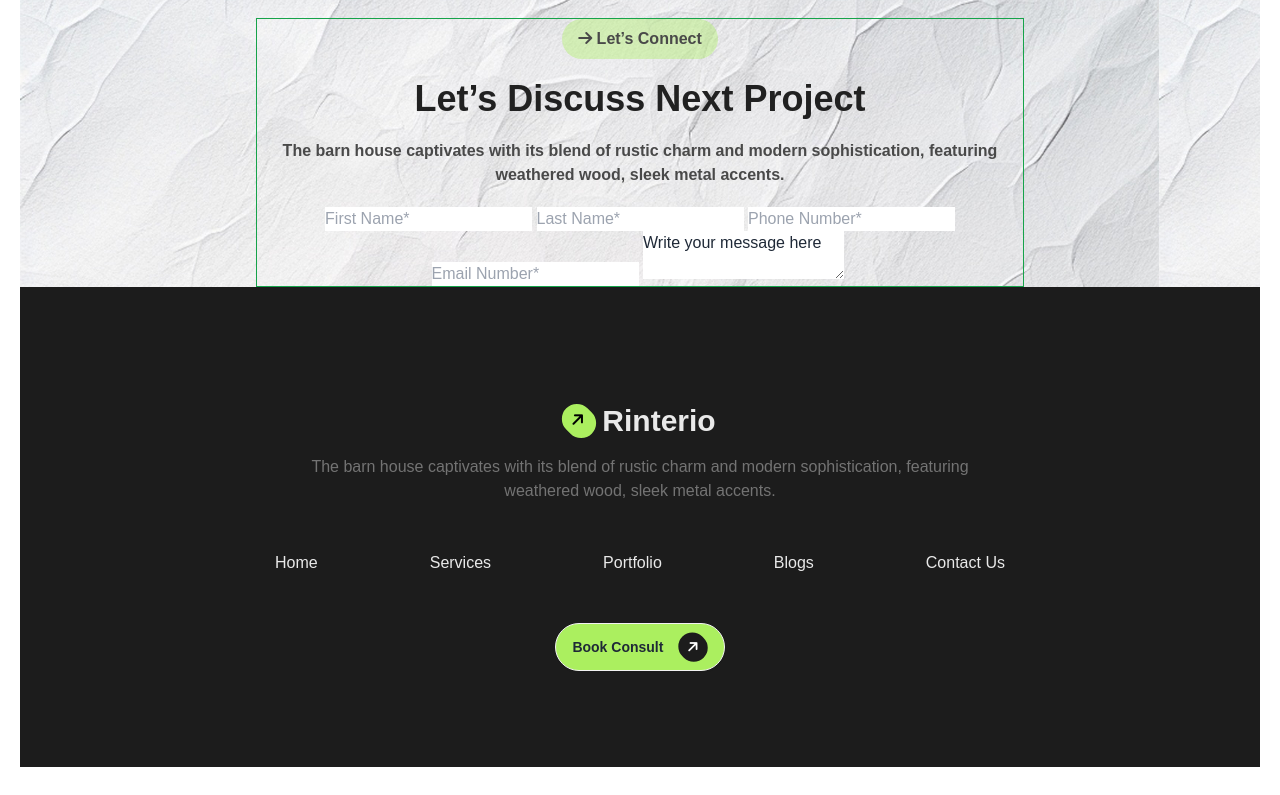
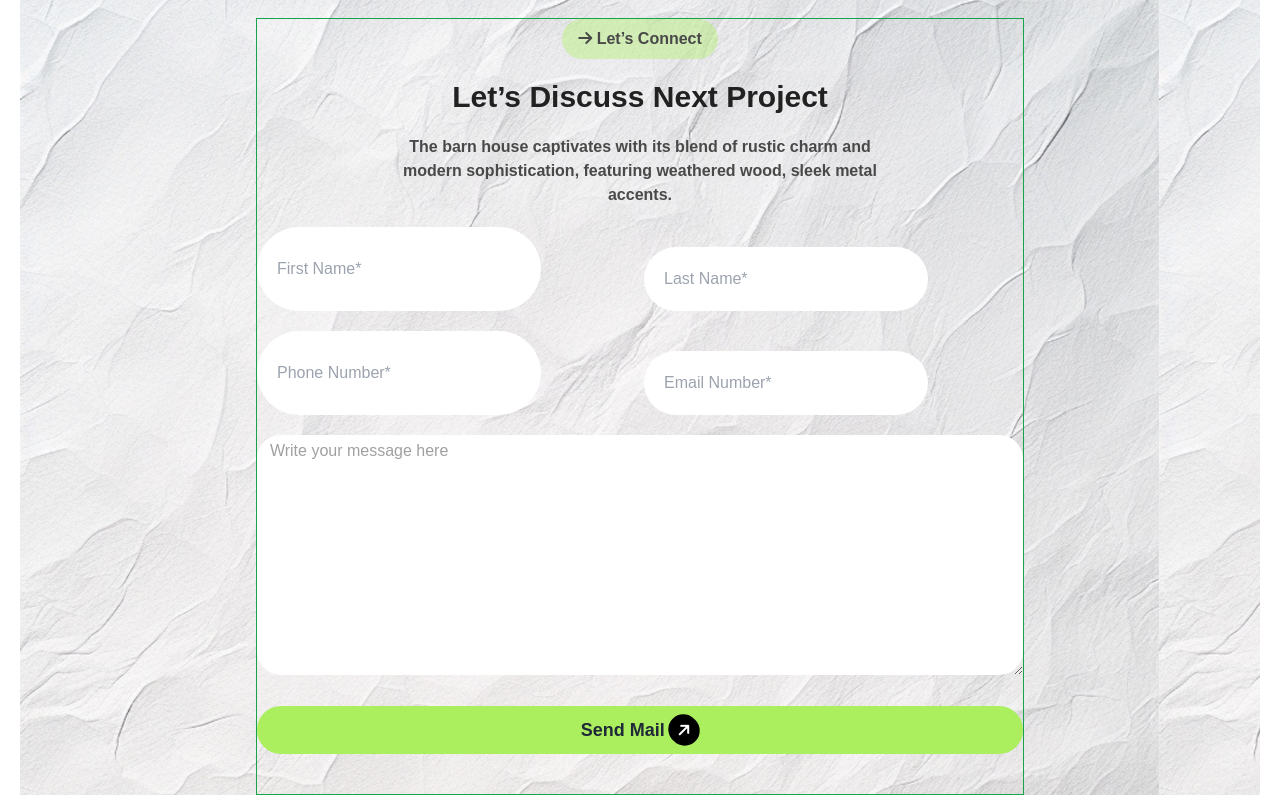
Before and after one commit to Ahmad496/A-design-farm, a plain HTML site: page index.html in a window 1280 px wide. Shown: the part 2685-3480 px from the top of the page. Drawn offline with nearby package versions, Linux system fonts and the light colour scheme.

Commit message:
The project is almost done.

```diff
--- a/index.html
+++ b/index.html
@@ -336,28 +336,73 @@
         <div
           class="max-w-3xl border border-green-600 mx-auto text-center space-y-5"
         >
+          <div class="flex flex-col gap-y-5 max-w-lg mx-auto">
             <div class="space-x-1">
               <button
                 class="bg-[#acef5f64] px-4 py-2 rounded-3xl text-base font-bold text-[#494949]"
               >
                 <i class="fa-solid fa-arrow-right"></i>
-              Let’s Connect
+                <span class="text-base font-bold">Let’s Connect</span>
               </button>
             </div>
-          <h1 class="text-4xl font-extrabold text-[#212121]">
+            <h1 class="text-3xl font-extrabold text-[#212121]">
               Let’s Discuss Next Project
             </h1>
             <p class="text-[#494949] text-base font-bold">
-            The barn house captivates with its blend of rustic charm and modern
-            sophistication, featuring weathered wood, sleek metal accents.
+              The barn house captivates with its blend of rustic charm and
+              modern sophistication, featuring weathered wood, sleek metal
+              accents.
             </p>
+          </div>
           <form action="">
-            <input type="text" name="" id="" placeholder="First Name*" />
-            <input type="text" name="" id="" placeholder="Last Name*" />
-            <input type="tel" name="" id="" placeholder="Phone Number*" />
-            <input type="email" name="" id="" placeholder="Email Number*" />
-            <textarea name="" id="">Write your message here</textarea>
+            <div class="space-y-5">
+              <div class="space-y-5 lg:grid grid-cols-2 gap-2 rounded-full">
+                <input
+                  class="p-3 lg:p-5 w-9/12 rounded-full text-[#A0A0A0]"
+                  type="text"
+                  name=""
+                  id=""
+                  placeholder="First Name*"
+                />
+                <input
+                  class="w-9/12 p-3 lg:p-5 rounded-full text-[#A0A0A0]"
+                  type="text"
+                  name=""
+                  id=""
+                  placeholder="Last Name*"
+                />
+              </div>
+              <div class="space-y-5 lg:grid grid-cols-2 gap-2">
+                <input
+                  class="w-9/12 p-3 lg:p-5 rounded-full text-[#A0A0A0]"
+                  type="tel"
+                  name=""
+                  id=""
+                  placeholder="Phone Number*"
+                />
+                <input
+                  class="w-9/12 p-3 lg:p-5 rounded-full text-[#A0A0A0]"
+                  type="email"
+                  name=""
+                  id=""
+                  placeholder="Email Number*"
+                />
+              </div>
+              <textarea
+                class="w-full h-60 p-1 mt-1 rounded-3xl text-[#A0A0A0]"
+                name=""
+                id=""
+              >
+  Write your message here</textarea
+              >
+            </div>
             <input type="button" value="" placeholder="Send Mail" />
+            <button class="bg-[#ABEF5F] w-full rounded-full mb-10 p-2">
+              <span class="text-lg font-extrabold">Send Mail</span>
+              <i
+                class="fa-solid fa-arrow-right bg-black p-2 text-white rounded-full -rotate-45"
+              ></i>
+            </button>
           </form>
         </div>
       </div>
@@ -383,12 +428,19 @@
         <div
           class="max-w-3xl mx-auto flex flex-col justify-center items-center gap-y-12"
         >
-          <ul class="text-[#E9E9E9] flex gap-x-28 justify-center">
-            <a href="#"><li class="text-base font-normal">Home</li></a>
+          <ul
+            class="text-[#E9E9E9] space-y-8 lg:flex lg:gap-x-28 lg:justify-center"
+          >
+            <!-- <a href="#"><li class="text-base font-normal">Home</li></a>
             <a href="#"><li class="text-base font-normal">Services</li></a>
             <a href="#"><li class="text-base font-normal">Portfolio</li></a>
             <a href="#"><li class="text-base font-normal">Blogs</li></a>
-            <a href="#"><li class="text-base font-normal">Contact Us</li></a>
+            <a href="#"><li class="text-base font-normal">Contact Us</li></a> -->
+            <li class="text-base font-normal">Home</li>
+            <li class="text-base font-normal">Services</li>
+            <li class="text-base font-normal">Portfolio</li>
+            <li class="text-base font-normal">Blogs</li>
+            <li class="text-base font-normal">Contact Us</li>
           </ul>
           <button
             class="flex flex-row justify-center items-center gap-4 btn bg-[#ABEF5F] rounded-full"
```
Lines whose indentation alone changed are shown as unchanged.
